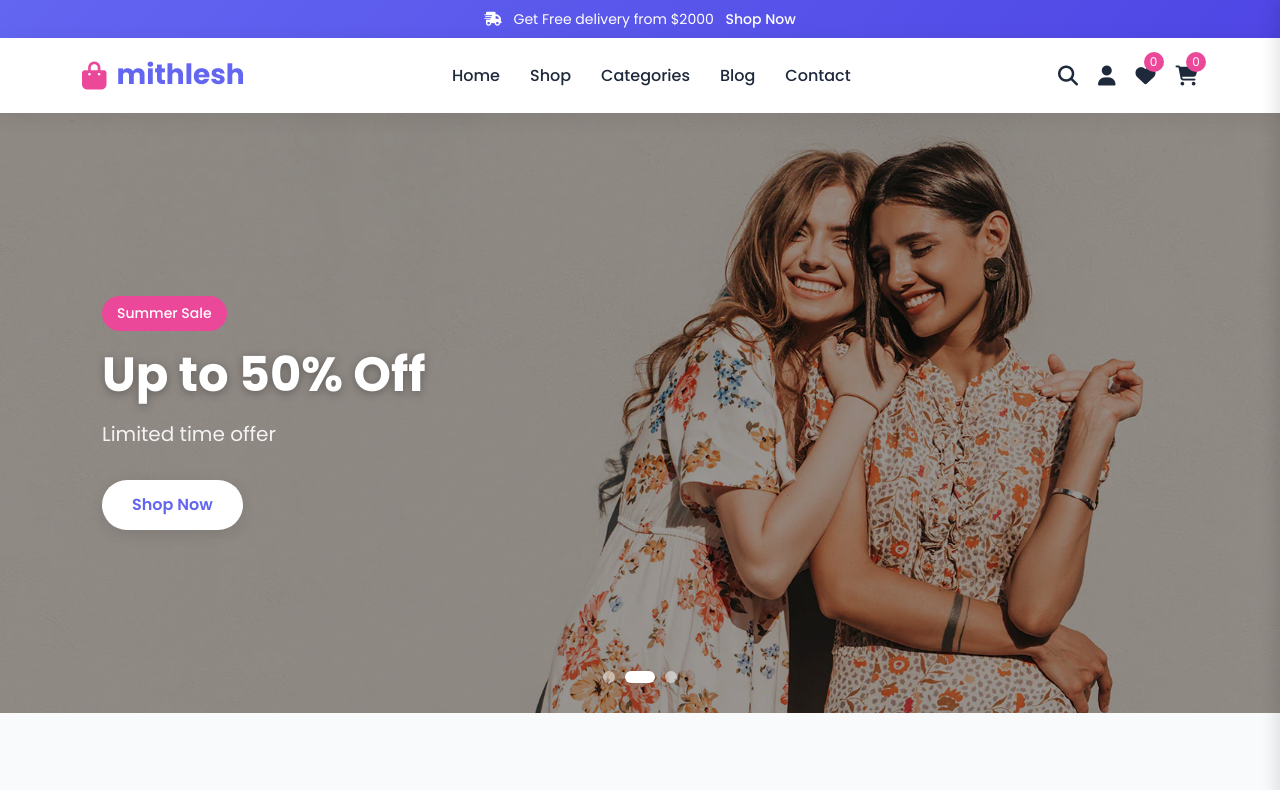
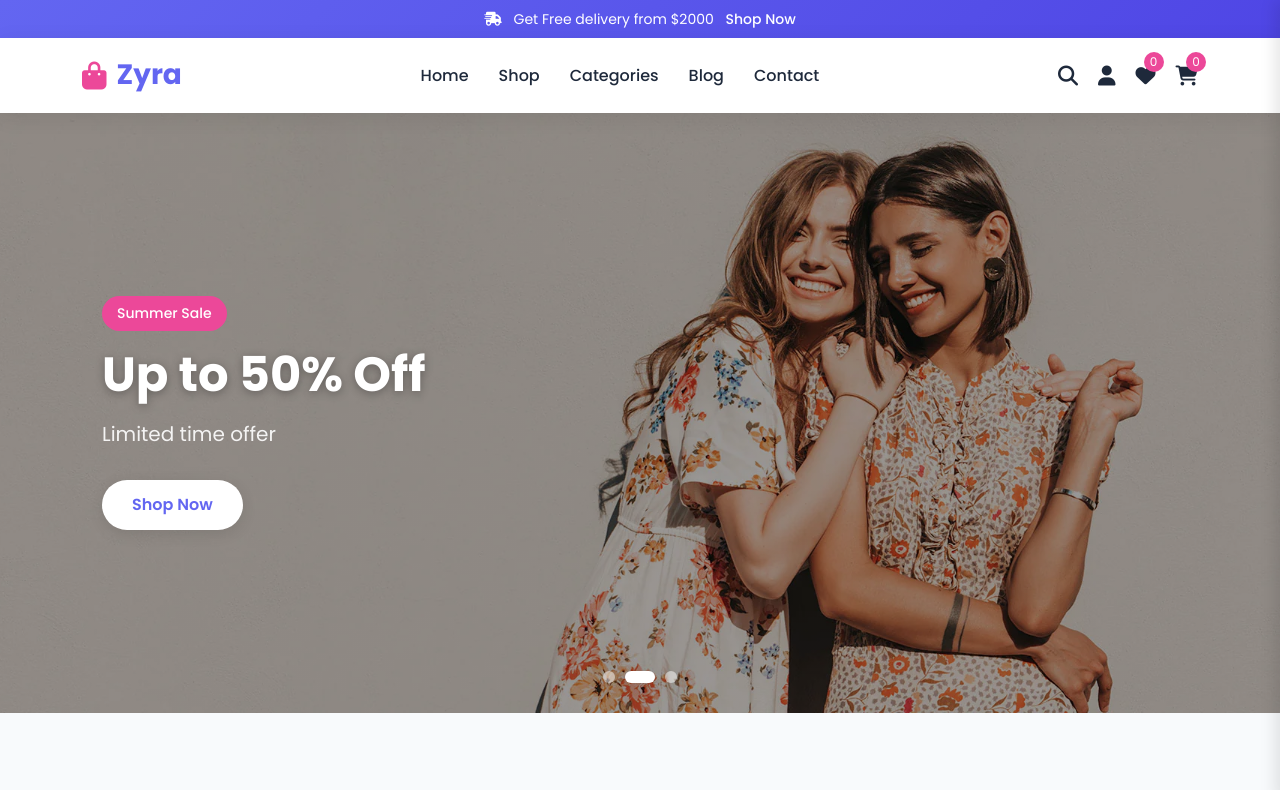
Before and after one commit to dipayan-maity/zyrafashion, a plain HTML site: page index.html in a window 1280 px wide. Shown: the top 790 px of the page. Drawn offline with nearby package versions, Linux system fonts and the light colour scheme.

Commit message:
update logo text from 'mithlesh' to 'Zyra'

```diff
--- a/index.html
+++ b/index.html
@@ -49,7 +49,7 @@
                 <div class="logo-section">
                     <a href="#" class="logo">
                         <i class="fas fa-shopping-bag"></i>
-                        mithlesh
+                        Zyra
                     </a>
                 </div>
 
```
